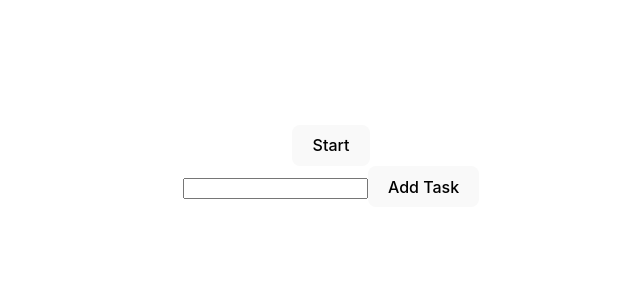
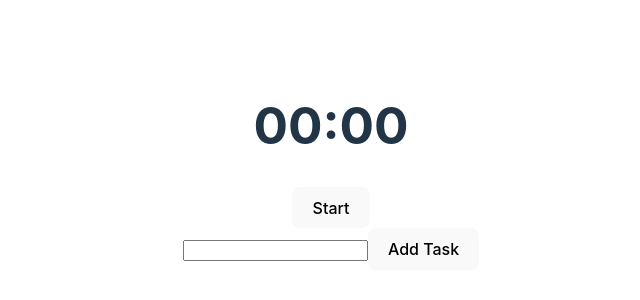
Before and after one commit to michealcoleyoung/react-task-logger, a React (Vite) app: page / in a window 1280 px wide. Shown: the part 234-534 px from the top of the page, without its empty margins (309-949 px from the left). Built offline with nearby package versions, Linux system fonts and the light colour scheme.

Commit message:
Updated default time to 00:00 for TaskTimerButton

```diff
--- a/src/TaskTimerButton.jsx
+++ b/src/TaskTimerButton.jsx
@@ -20,6 +20,9 @@ export function TaskTimerButton() {
 
   function handleClick() {
     setIsRunning((prevIsRunning) => !prevIsRunning);
+    if (!isRunning) {
+      setElapsedTime(0);
+    }
   }
 
   function formatTime(timeInSeconds) {
@@ -31,7 +34,7 @@ export function TaskTimerButton() {
 
   return (
     <div>
-    {isRunning && <h1>{formatTime(elapsedTime)}</h1>}
+      <h1>{formatTime(elapsedTime)}</h1>
       <button onClick={handleClick}>{isRunning ? "Stop" : "Start"}</button>
     </div>
   );
```
